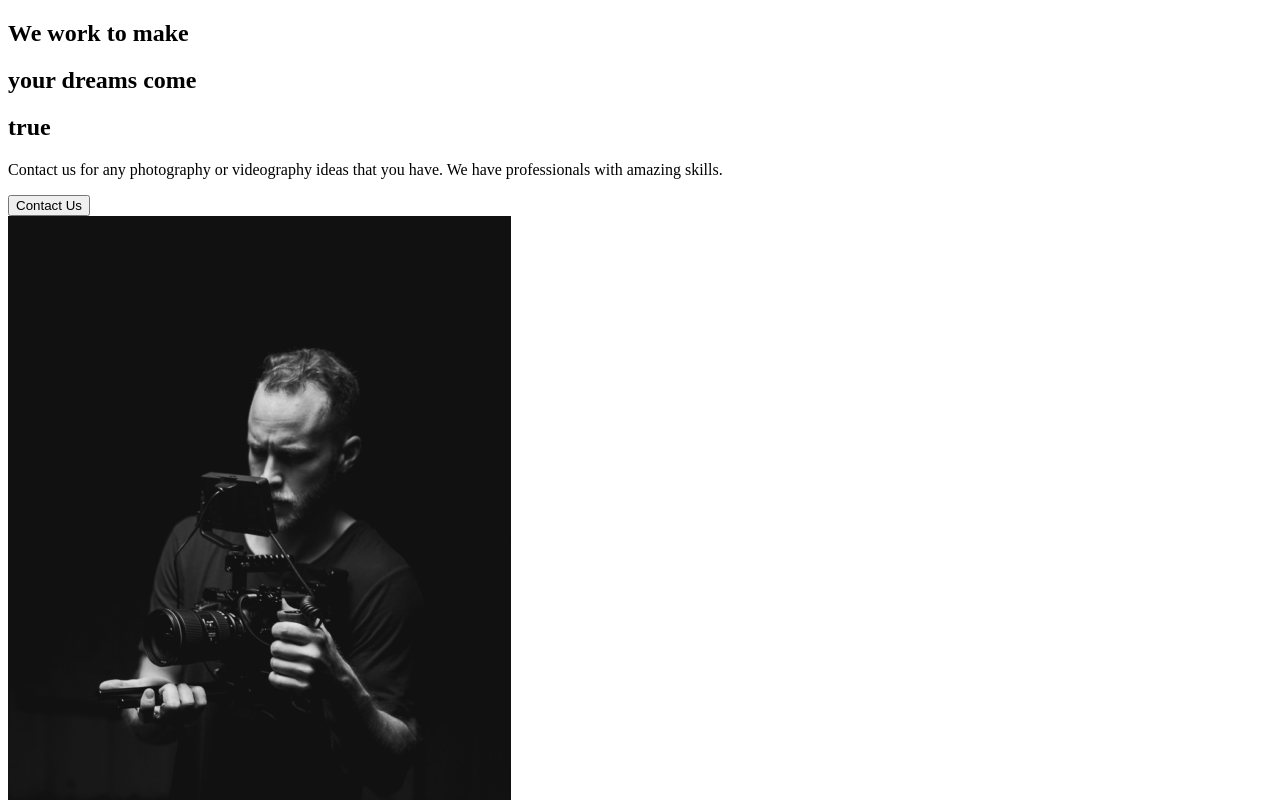
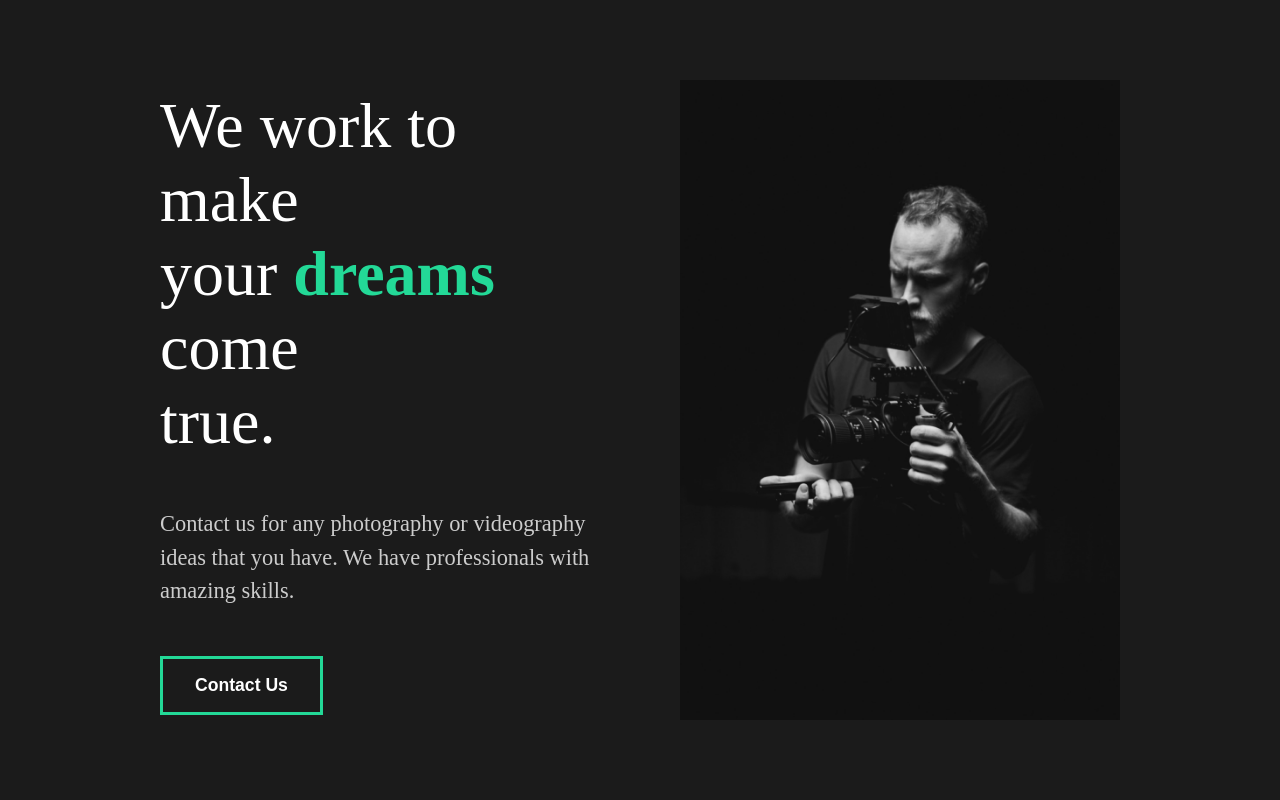
Before and after one commit to chokchaiph/the-creative-react-course-capture, a React (Create React App) app: page / in a window 1280 px wide. Shown: the top 800 px of the page. Built offline with nearby package versions, Linux system fonts and the light colour scheme.

Commit message:
5. Intro To Styled Components

```diff
--- a/src/App.js
+++ b/src/App.js
@@ -1,9 +1,12 @@
 import React from "react";
 import AboutUs from "./pages/AboutUs";
+//import GlobalStyle
+import GlobalStyle from "./components/GlobalStyle";
 
 function App() {
   return (
     <div className="App">
+      <GlobalStyle />
       <AboutUs />
     </div>
   );
--- a/src/components/AboutSection.js
+++ b/src/components/AboutSection.js
@@ -1,34 +1,68 @@
 import React from "react";
 import home1 from "../img/home1.png";
+//styled
+import styled from "styled-components";
 
 const AboutSection = () => {
   return (
-    <div>
-      <div className="description">
+    <StyledAbout>
+      <StyledDescription>
         <div className="title">
-          <div className="hide">
+          <SytledHide>
             <h2>We work to make</h2>
-          </div>
-          <div className="hide">
+          </SytledHide>
+          <SytledHide>
             <h2>
               your <span>dreams</span> come
             </h2>
-          </div>
-          <div className="hide">
-            <h2>true</h2>
-          </div>
+          </SytledHide>
+          <SytledHide>
+            <h2>true.</h2>
+          </SytledHide>
         </div>
         <p>
           Contact us for any photography or videography ideas that you have. We
           have professionals with amazing skills.
         </p>
         <button>Contact Us</button>
-        <div className="image">
-          <img src={home1} alt="guy with a camera" />
-        </div>
-      </div>
-    </div>
+      </StyledDescription>
+      <StyledImage>
+        <img src={home1} alt="guy with a camera" />
+      </StyledImage>
+    </StyledAbout>
   );
 };
 
+//styled
+const StyledAbout = styled.div`
+  min-height: 90vh;
+  display: flex;
+  align-items: center;
+  justify-content: space-between;
+  padding: 5rem 10rem;
+  color: white;
+`;
+
+const StyledDescription = styled.div`
+  flex: 1;
+  padding-right: 5rem;
+  h2 {
+    font-weight: lighter;
+  }
+`;
+
+const StyledImage = styled.div`
+  flex: 1;
+  overflow: hidden;
+  img {
+    width: 100%;
+    height: 80vh;
+    object-fit: cover;
+  }
+`;
+
+const SytledHide = styled.div`
+  overflow: hidden;
+`;
+
 export default AboutSection;
--- a/src/components/FaqSection.js
+++ b/src/components/FaqSection.js
@@ -17,7 +17,7 @@
         </div>
       </div>
       <div className="question">
-        <h4>Daily Schedule?</h4>
+        <h4>Daily Schedule</h4>
         <div className="answer">
           <p>Lorem ipsum dolor sit amet.</p>
           <p>
@@ -27,7 +27,7 @@
         </div>
       </div>
       <div className="question">
-        <h4>Different Payment Methods?</h4>
+        <h4>Different Payment Methods</h4>
         <div className="answer">
           <p>Lorem ipsum dolor sit amet.</p>
           <p>
--- /dev/null
+++ b/src/components/GlobalStyle.js
@@ -0,0 +1,52 @@
+import { createGlobalStyle } from "styled-components";
+const GlobalStyle = createGlobalStyle`
+*{
+    margin:0;
+    padding:0;
+    box-sizing:border-box;
+}
+
+body{
+    background:#1b1b1b;
+
+}
+button{
+    font-weight:bold;
+    font-size:1.1rem;
+    cursor: pointer;
+    padding:1rem 2rem;
+    border:3px solid #23d997;
+    background:transparent;
+    color:white;
+    transition: all 0.5s ease;
+    &:hover{
+        background-color:#23d997;
+        color:white;
+    }
+}
+    h2{
+        font-weight: lighter;
+        font-size: 4rem;
+    }
+    h3{
+        color:white;
+    }
+    h4{
+        font-weight:bold;
+    }
+    span{
+        font-weight:bold;
+        color:#23d997;
+    }
+    a{
+        font-size:1.1rem;
+    }
+    p{
+        padding: 3rem 0rem;
+        color:#ccc;
+        font-size:1.4rem;
+        line-height: 150%;
+    }
+`;
+
+export default GlobalStyle;
```
Also changed, not shown: 1 other file (tests, documents, lock files or other folders).
